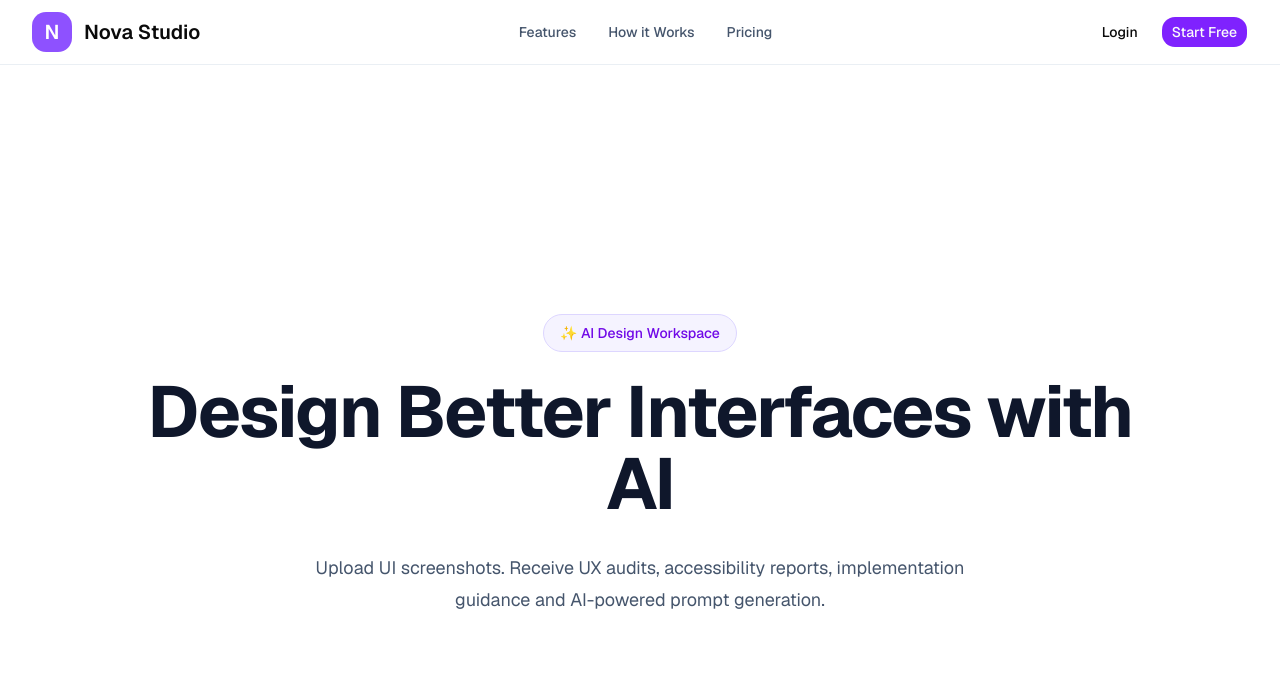
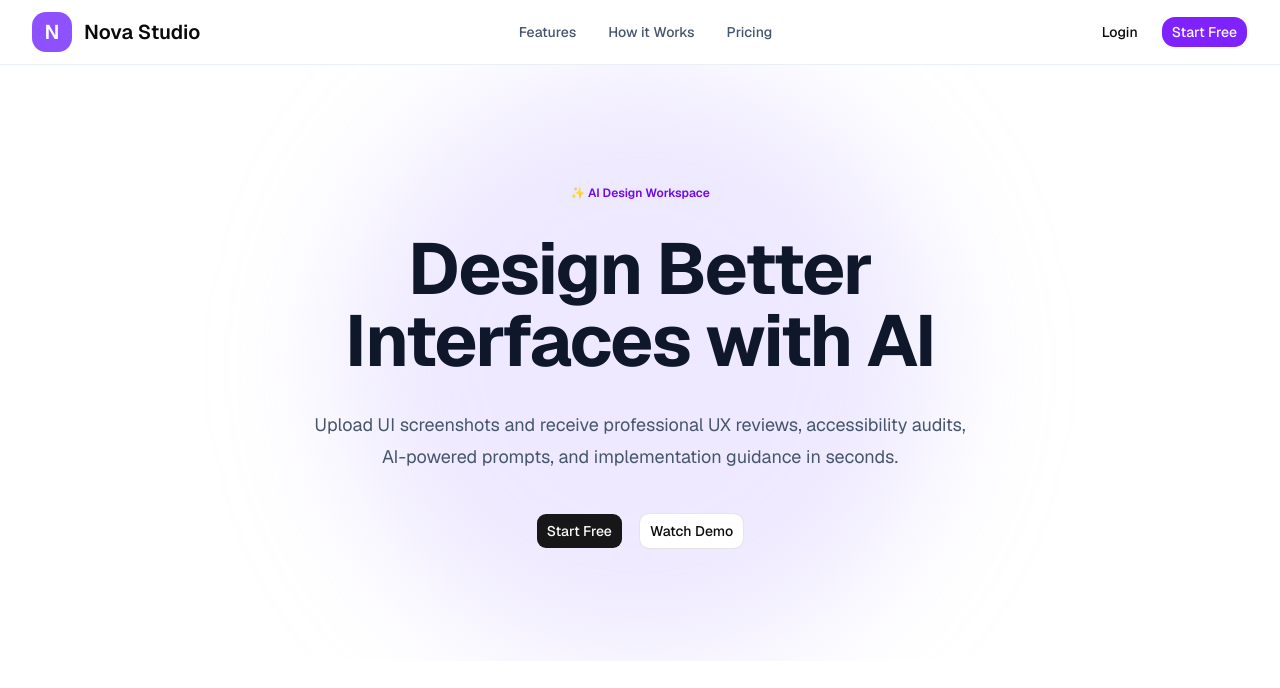
Before and after one commit to armankhan222/nova-studio, a Next.js app: page / in a window 1280 px wide. Shown: the top 688 px of the page. Built offline with nearby package versions, Linux system fonts and the light colour scheme.

Commit message:
feat(marketing): build hero section

```diff
--- a/package.json
+++ b/package.json
@@ -11,6 +11,7 @@
   "dependencies": {
     "class-variance-authority": "^0.7.1",
     "clsx": "^2.1.1",
+    "framer-motion": "^12.42.2",
     "geist": "^1.7.2",
     "lucide-react": "^1.23.0",
     "next": "16.2.10",
--- a/src/app/page.tsx
+++ b/src/app/page.tsx
@@ -1,29 +1,11 @@
 import { Navbar } from "@/shared/components/layout/navbar";
-import { Container } from "@/shared/components/ui/container";
+import { Hero } from "@/shared/components/marketing/hero";
 
 export default function HomePage() {
   return (
     <>
       <Navbar />
-
-      <main className="min-h-screen bg-white">
-        <Container>
-          <div className="flex min-h-screen flex-col items-center justify-center text-center">
-            <div className="mb-6 rounded-full border border-violet-200 bg-violet-50 px-4 py-2 text-sm font-medium text-violet-700">
-              ✨ AI Design Workspace
-            </div>
-
-            <h1 className="max-w-5xl text-7xl font-bold tracking-tight text-slate-900">
-              Design Better Interfaces with AI
-            </h1>
-
-            <p className="mt-8 max-w-2xl text-lg leading-8 text-slate-600">
-              Upload UI screenshots. Receive UX audits, accessibility reports,
-              implementation guidance and AI-powered prompt generation.
-            </p>
-          </div>
-        </Container>
-      </main>
+      <Hero />
     </>
   );
 }
--- /dev/null
+++ b/src/components/ui/badge.tsx
@@ -0,0 +1,49 @@
+import * as React from "react"
+import { cva, type VariantProps } from "class-variance-authority"
+import { Slot } from "radix-ui"
+
+import { cn } from "@/lib/utils"
+
+const badgeVariants = cva(
+  "group/badge inline-flex h-5 w-fit shrink-0 items-center justify-center gap-1 overflow-hidden rounded-4xl border border-transparent px-2 py-0.5 text-xs font-medium whitespace-nowrap transition-all focus-visible:border-ring focus-visible:ring-[3px] focus-visible:ring-ring/50 has-data-[icon=inline-end]:pr-1.5 has-data-[icon=inline-start]:pl-1.5 aria-invalid:border-destructive aria-invalid:ring-destructive/20 dark:aria-invalid:ring-destructive/40 [&>svg]:pointer-events-none [&>svg]:size-3!",
+  {
+    variants: {
+      variant: {
+        default: "bg-primary text-primary-foreground [a]:hover:bg-primary/80",
+        secondary:
+          "bg-secondary text-secondary-foreground [a]:hover:bg-secondary/80",
+        destructive:
+          "bg-destructive/10 text-destructive focus-visible:ring-destructive/20 dark:bg-destructive/20 dark:focus-visible:ring-destructive/40 [a]:hover:bg-destructive/20",
+        outline:
+          "border-border text-foreground [a]:hover:bg-muted [a]:hover:text-muted-foreground",
+        ghost:
+          "hover:bg-muted hover:text-muted-foreground dark:hover:bg-muted/50",
+        link: "text-primary underline-offset-4 hover:underline",
+      },
+    },
+    defaultVariants: {
+      variant: "default",
+    },
+  }
+)
+
+function Badge({
+  className,
+  variant = "default",
+  asChild = false,
+  ...props
+}: React.ComponentProps<"span"> &
+  VariantProps<typeof badgeVariants> & { asChild?: boolean }) {
+  const Comp = asChild ? Slot.Root : "span"
+
+  return (
+    <Comp
+      data-slot="badge"
+      data-variant={variant}
+      className={cn(badgeVariants({ variant }), className)}
+      {...props}
+    />
+  )
+}
+
+export { Badge, badgeVariants }
--- /dev/null
+++ b/src/components/ui/separator.tsx
@@ -0,0 +1,28 @@
+"use client"
+
+import * as React from "react"
+import { Separator as SeparatorPrimitive } from "radix-ui"
+
+import { cn } from "@/lib/utils"
+
+function Separator({
+  className,
+  orientation = "horizontal",
+  decorative = true,
+  ...props
+}: React.ComponentProps<typeof SeparatorPrimitive.Root>) {
+  return (
+    <SeparatorPrimitive.Root
+      data-slot="separator"
+      decorative={decorative}
+      orientation={orientation}
+      className={cn(
+        "shrink-0 bg-border data-horizontal:h-px data-horizontal:w-full data-vertical:w-px data-vertical:self-stretch",
+        className
+      )}
+      {...props}
+    />
+  )
+}
+
+export { Separator }
--- a/src/shared/components/marketing/hero.tsx
+++ b/src/shared/components/marketing/hero.tsx
@@ -1,24 +1,43 @@
+
+import { Button } from "@/components/ui/button";
+import { Badge } from "@/shared/components/ui/badge";
 import { Container } from "@/shared/components/ui/container";
-import { Section } from "@/shared/components/ui/section";
-import { Badge } from "@/shared/components/ui/badge";
-import { Button } from "@/shared/components/ui/button";
+import { GradientBackground } from "@/shared/components/ui/gradient";
 
 export function Hero() {
   return (
-    <Section className="bg-gradient-to-b from-background to-muted/30 pt-20 pb-16 md:pt-32 md:pb-24">
-      <Container className="text-center flex flex-col items-center gap-6">
-        <Badge>Next-Gen AI Workspace</Badge>
-        <h1 className="text-4xl font-extrabold tracking-tight sm:text-5xl md:text-6xl max-w-3xl leading-none">
-          Design World-Class Interfaces Using AI
-        </h1>
-        <p className="max-w-[700px] text-muted-foreground md:text-xl">
-          Automate UX audits, generate clean design system assets, and optimize workflows with Nova Studio.
-        </p>
-        <div className="flex flex-col sm:flex-row gap-4 mt-2">
-          <Button variant="default" className="px-8 h-11 text-base">Get Started for Free</Button>
-          <Button variant="outline" className="px-8 h-11 text-base">Book a Demo</Button>
+    <section className="relative overflow-hidden py-28">
+      <GradientBackground />
+
+      <Container>
+        <div className="mx-auto max-w-4xl text-center">
+          <Badge className="mb-6 rounded-full bg-violet-100 px-4 py-2 text-violet-700 hover:bg-violet-100">
+            ✨ AI Design Workspace
+          </Badge>
+
+          <h1 className="text-5xl font-bold tracking-tight text-slate-900 md:text-7xl">
+            Design Better
+            <br />
+            Interfaces with AI
+          </h1>
+
+          <p className="mx-auto mt-8 max-w-2xl text-lg leading-8 text-slate-600">
+            Upload UI screenshots and receive professional UX reviews,
+            accessibility audits, AI-powered prompts, and implementation
+            guidance in seconds.
+          </p>
+
+          <div className="mt-10 flex flex-col items-center justify-center gap-4 sm:flex-row">
+            <Button size="lg">
+              Start Free
+            </Button>
+
+            <Button variant="outline" size="lg">
+              Watch Demo
+            </Button>
+          </div>
         </div>
       </Container>
-    </Section>
+    </section>
   );
 }
--- a/src/shared/components/ui/button.tsx
+++ /dev/null
@@ -1,21 +0,0 @@
-import { ButtonHTMLAttributes } from "react";
-
-interface ButtonProps extends ButtonHTMLAttributes<HTMLButtonElement> {
-  variant?: "default" | "secondary" | "outline";
-}
-
-export function Button({ children, variant = "default", className = "", ...props }: ButtonProps) {
-  const baseStyles = "inline-flex items-center justify-center rounded-md text-sm font-medium transition-colors focus-visible:outline-none focus-visible:ring-2 focus-visible:ring-ring disabled:pointer-events-none disabled:opacity-50 px-4 py-2 h-10";
-
-  const variants = {
-    default: "bg-primary text-primary-foreground hover:bg-primary/90 shadow",
-    secondary: "bg-secondary text-secondary-foreground hover:bg-secondary/80",
-    outline: "border border-input bg-background hover:bg-accent hover:text-accent-foreground"
-  };
-
-  return (
-    <button className={`${baseStyles} ${variants[variant]} ${className}`} {...props}>
-      {children}
-    </button>
-  );
-}
--- /dev/null
+++ b/src/shared/components/ui/gradient.tsx
@@ -0,0 +1,10 @@
+export function GradientBackground() {
+  return (
+    <div
+      aria-hidden
+      className="absolute inset-0 -z-10 overflow-hidden"
+    >
+      <div className="absolute left-1/2 top-0 h-[600px] w-[600px] -translate-x-1/2 rounded-full bg-violet-300/30 blur-3xl" />
+    </div>
+  );
+}
--- /dev/null
+++ b/src/shared/config/theme.ts
@@ -0,0 +1,21 @@
+export const theme = {
+  colors: {
+    primary: "#A78BFA",
+    primaryDark: "#8B5CF6",
+
+    background: "#FFFFFF",
+    surface: "#FAFAFC",
+
+    text: "#0F172A",
+    muted: "#64748B",
+
+    border: "#E5E7EB",
+  },
+
+  radius: {
+    sm: "8px",
+    md: "12px",
+    lg: "18px",
+    xl: "24px",
+  },
+};
```
Also changed, not shown: 1 other file (tests, documents, lock files or other folders).
